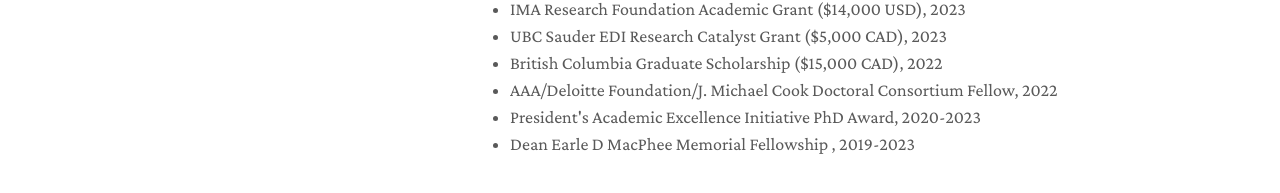
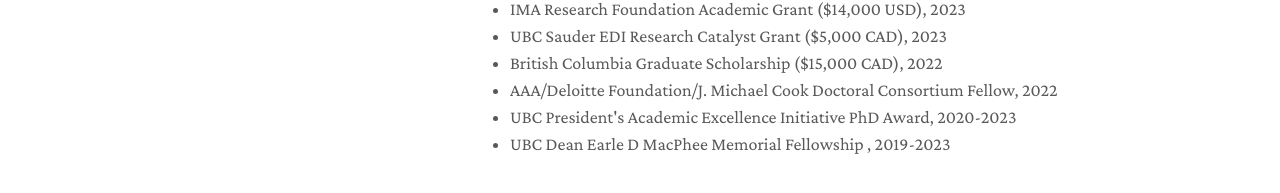
Before and after one commit to zeyang1225/zeyang1225.github.io, a Jekyll site: the page built from index.md, in a window 1280 px wide and 900 px high, scrolled down 1283 px. Shown: the part 645-838 px from the top of the window. Built offline with Jekyll 4.4.1, drawn with Linux system fonts in a browser that asks for light colours; nearby versions of some CDN libraries; a style sheet for code colours, icons or effects is not loaded.

Commit message:
Update awards.md

```diff
--- a/_includes/awards.md
+++ b/_includes/awards.md
@@ -7,6 +7,6 @@
  <li><autocolor>UBC Sauder EDI Research Catalyst Grant ($5,000 CAD), 2023 </autocolor></li>
  <li><autocolor>British Columbia Graduate Scholarship ($15,000 CAD), 2022 </autocolor></li>
  <li><autocolor>AAA/Deloitte Foundation/J. Michael Cook Doctoral Consortium Fellow, 2022</autocolor></li>
- <li><autocolor>President's Academic Excellence Initiative PhD Award, 2020-2023  </autocolor></li>
- <li><autocolor> Dean Earle D MacPhee Memorial Fellowship , 2019-2023  </autocolor></li>
+ <li><autocolor>UBC President's Academic Excellence Initiative PhD Award, 2020-2023  </autocolor></li>
+ <li><autocolor> UBC Dean Earle D MacPhee Memorial Fellowship , 2019-2023  </autocolor></li>
 </ul>
```
